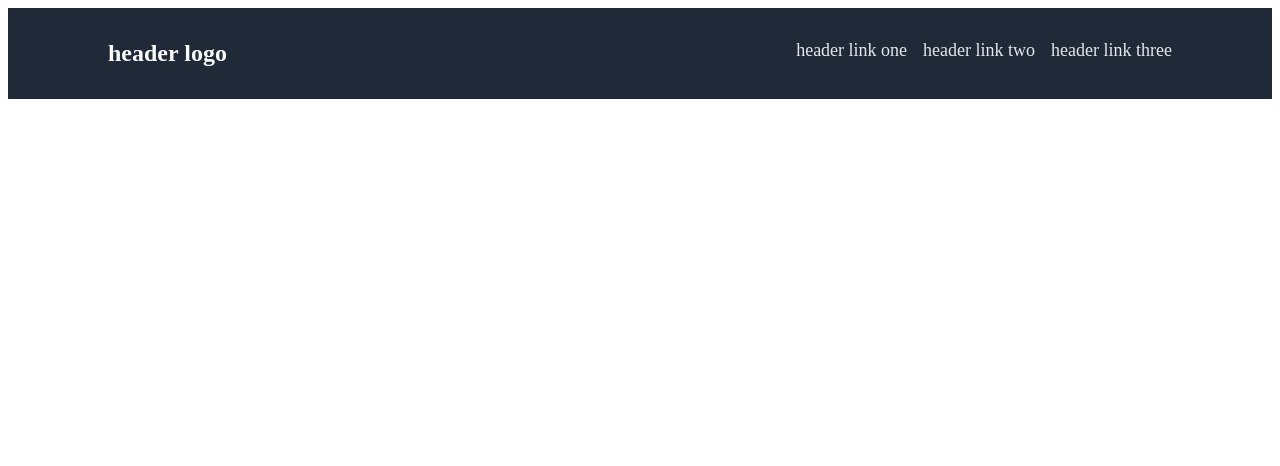
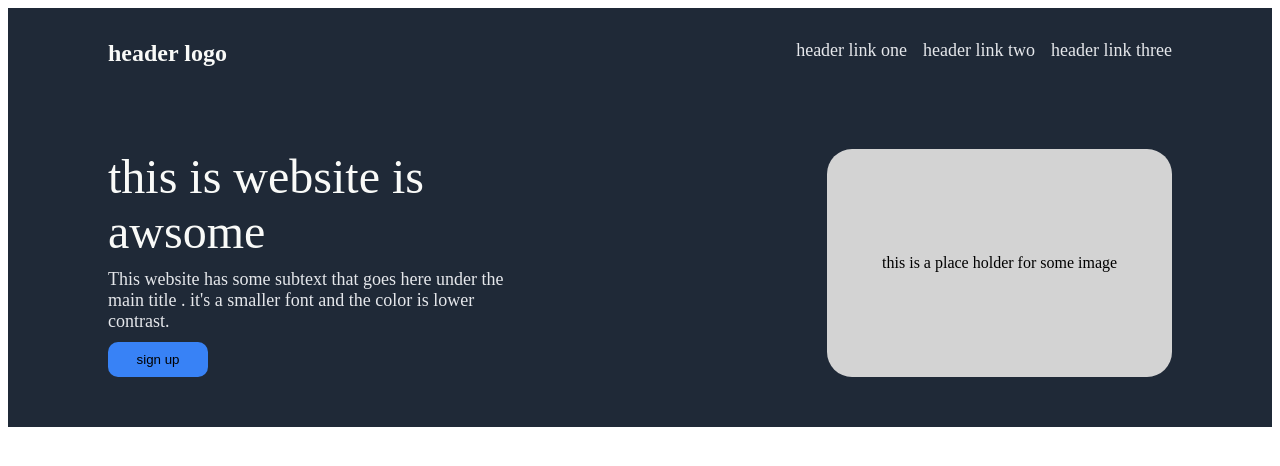
Before and after one commit to MarwanZahran25/landing-page, a plain HTML site: page index.html in a window 1280 px wide. Drawn offline with Linux system fonts and the light colour scheme.

Commit message:
added the seconed section of the website

```diff
--- a/index.html
+++ b/index.html
@@ -16,5 +16,17 @@
             <li class="link">header link three</li>
         </ul>
     </div>
+    <div class="seconed-section">
+        <div class="text">
+            <div class="bold-text">this is website is awsome</div>
+            <div class="sub-text">This website has some subtext that goes here under the main title .
+                it's a smaller font and the color is lower contrast.  </div>
+            <button class="sign-up">sign up</button>
+
+        </div>
+        <div class="image">
+            this is a place holder for some image
+        </div>
+    </div>
 </body>
 </html>
--- a/style.css
+++ b/style.css
@@ -24,3 +24,43 @@ ul{
     font-size: 18px;
     color: #e5e7eb;
 }
+.seconed-section{
+    display: flex;
+    justify-content: space-between;
+    background-color: #1f2937;
+    padding: 50px 100px;
+    gap: 30%;
+
+}
+.seconed-section .image{
+    background-color: lightgray;
+    flex :1;
+    border-radius: 25px;
+    display: flex;
+    justify-content: center;
+    align-items: center;
+
+
+}
+.seconed-section .text{
+    display: flex;
+    flex-direction: column;
+    color: #f9faf8;
+    width: 400px;
+    gap: 10px;
+}
+.seconed-section .bold-text{
+    font-size: 48px;
+}
+.seconed-section .sub-text{
+    color: #e5e7eb;
+    font-size: 18px;
+}
+.seconed-section .text .sign-up{
+    background-color: #3882f6;
+    width: 25%;
+    padding: 10px;
+    align-self: flex-start;
+    border-radius: 10px;
+    border: 0;
+}
```
